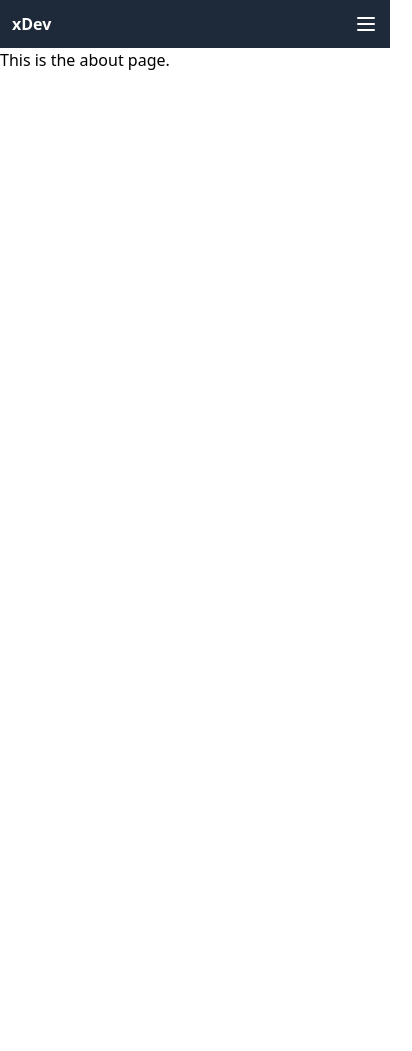
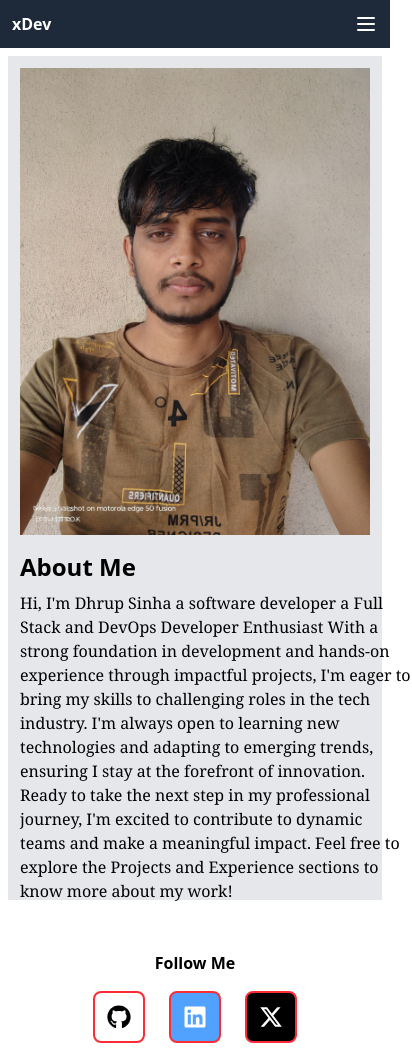
Before and after one commit to luciferdk/Dhrup-Sinha, a Next.js app: page /allPages/about in a window 390 px wide. Shown: the whole page, 412 px wide, since content can reach past the window. Before the commit the page ends 844 px from the top, so only its background shows below. Built offline with nearby package versions, Linux system fonts and the light colour scheme.

Commit message:
adding aboutPage and stling homePage

```diff
--- a/app/allPages/about/page.tsx
+++ b/app/allPages/about/page.tsx
@@ -1,9 +1,79 @@
 import NavbarLayout from "@/component/navlayout/navlayout";
+import Image from "next/image";
+import { FaGithub, FaLinkedin, FaTwitter, FaXTwitter } from "react-icons/fa6";
 
 export default function About() {
   return (
     <NavbarLayout>
-      <div>This is the about page.</div>
+      <div className="bg-gray-200 m-2 md:m-2 h-full ">
+        <div className="  p-3 m-0 md:mx-10 flex flex-col md:flex-row md:items-center md:flex-wrap flex-nowrap md:items-around  h-screen ">
+          {/* Image section */}
+          <div>
+            <Image
+              className=" w-full h-full object-cover"
+              src="/downloadeblfile/dhrupsi.jpeg"
+              width={300}
+              height={300}
+              alt="Picture of the author"
+            />
+          </div>
+
+          {/* About section  */}
+          <div className="ml-0 md:ml-10 md:mt-0 mt-4 ">
+            <div className="text-wrap  w-98 md:w-330 h-100 md:h-80">
+              <h1 className=" text-2xl md:text-5xl font-bold pb-2">About Me</h1>
+              <p className=" text-base md:text-2xl font-serif text-left ">
+                Hi, I'm Dhrup Sinha a software developer a Full Stack and DevOps
+                Developer Enthusiast With a strong foundation in development and
+                hands-on experience through impactful projects, I'm eager to
+                bring my skills to challenging roles in the tech industry. I'm
+                always open to learning new technologies and adapting to
+                emerging trends, ensuring I stay at the forefront of innovation.
+                Ready to take the next step in my professional journey, I'm
+                excited to contribute to dynamic teams and make a meaningful
+                impact. Feel free to explore the Projects and Experience
+                sections to know more about my work!
+              </p>
+            </div>
+
+            {/* Contact */}
+            <div className="text-wrap  ">
+              <h1 className="text-center font-bold">Follow Me</h1>
+              <div className=" mt-4  mb-2 flex flex-wrap justify-center gap-6">
+                {/* GitHub Button */}
+                <a
+                  href="https://github.com/luciferdk"
+                  target="_blank"
+                  rel="noopener noreferrer"
+                  className="hover:bg-gray-700 border-2  border-red-500 p-3 rounded-lg flex items-center justify-center"
+                >
+                  <FaGithub className="w-6 h-6" />
+                </a>
+
+                {/* LinkedIn Button */}
+                <a
+                  href="https://linkedin.com/in/yourusername"
+                  target="_blank"
+                  rel="noopener noreferrer"
+                  className="hover:bg-gray-700 bg-blue-400 border-2 border-red-500 p-3 rounded-lg flex items-center justify-center"
+                >
+                  <FaLinkedin className="w-6 h-6 text-white" />
+                </a>
+
+                {/* X (Twitter) Button */}
+                <a
+                  href="https://twitter.com/yourusername"
+                  target="_blank"
+                  rel="noopener noreferrer"
+                  className="hover:bg-gray-700 bg-black border-2 border-red-500 p-3 rounded-lg flex items-center justify-center"
+                >
+                  <FaXTwitter className="w-6 h-6 text-white" />
+                </a>
+              </div>
+            </div>
+          </div>
+        </div>
+      </div>
     </NavbarLayout>
   );
 }
--- a/component/homepage/homepage.tsx
+++ b/component/homepage/homepage.tsx
@@ -22,6 +22,7 @@ export default function HomePages() {
         <p className="text-lg text-center md:text-xl text-gray-600">
           A Full Stack and DevOps Developer
         </p>
+
         {/* Download Button */}
         <div className=" flex justify-center ">
           <div className=" mt-6 border-2 p-4 hover:bg-blue-500 rounded-xl shadow-xl md:w-1/4">
--- a/component/navbar/navbar.tsx
+++ b/component/navbar/navbar.tsx
@@ -2,6 +2,7 @@
 import { useRouter } from "next/navigation";
 import { useState } from "react";
 
+// list of array for page along path
 const NavList = [
   { name: "Home", path: "/" },
   { name: "About", path: "/about" },
@@ -18,6 +19,7 @@ export default function NavBar() {
     setIsOpen((prev) => !prev);
   };
 
+  // Navigation handling function
   const handleNavigation = (path: string) => {
     try {
       router.push(path === "/" ? "/" : `/allPages${path}`);
--- a/package.json
+++ b/package.json
@@ -13,7 +13,8 @@
   "dependencies": {
     "next": "15.2.4",
     "react": "^19.0.0",
-    "react-dom": "^19.0.0"
+    "react-dom": "^19.0.0",
+    "react-icons": "^5.5.0"
   },
   "devdependencies": {
     "typescript": "^5",
```
Also changed, not shown: public/downloadeblfile/dhrupsi.jpeg (added), 1 other file (tests, documents, lock files or other folders).
